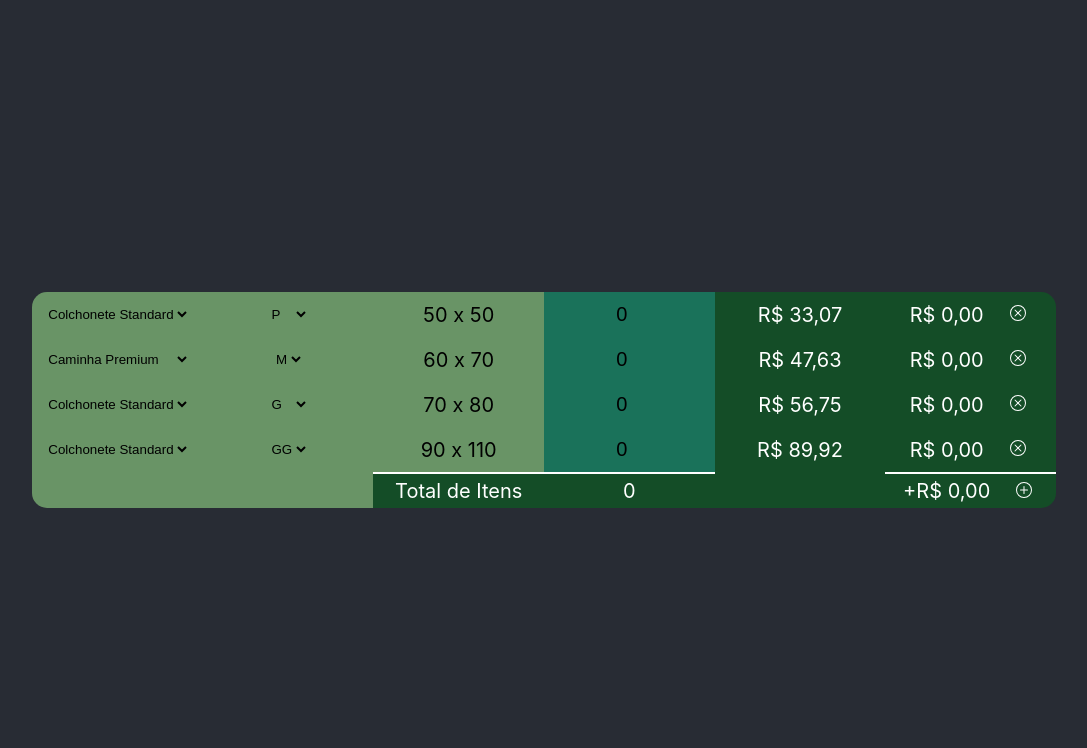
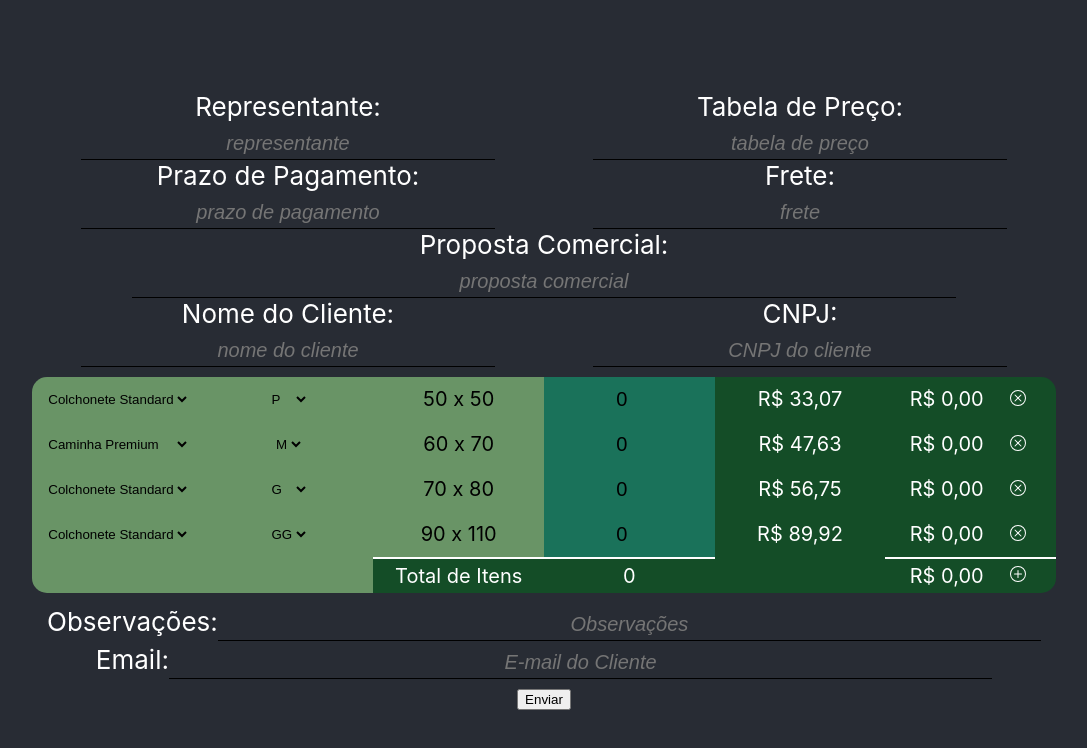
Before and after one commit to M4rrt/globalPatchPedido, a React (Create React App) app in the folder globalpatchpedido/: page / in a window 1280 px wide. Shown: the top 748 px of the page, without its empty margins (96-1183 px from the left). Built offline with nearby package versions, Linux system fonts and the light colour scheme.

Commit message:
implementando formulário

```diff
--- a/globalpatchpedido/src/App.css
+++ b/globalpatchpedido/src/App.css
@@ -36,3 +36,39 @@
     transform: rotate(360deg);
   }
 }
+.flex {
+  display: flex;
+  flex-wrap: wrap;
+}
+.col-6 {
+  display: grid;
+  width: 50%;
+  justify-items: center;
+  .input-under {
+    border: none;
+    border-bottom: 1px solid black;
+    background-color: transparent;
+    width: 80%;
+  }
+}
+
+.w-80 {
+  width: 80%;
+  .input-under {
+    border: none;
+    border-bottom: 1px solid black;
+    background-color: transparent;
+    width: 80%;
+    margin-top: 10px;
+    height: 25px;
+    text-align: center;
+  }
+  .input-under::placeholder {
+    text-align: center;
+    font-style: italic;
+    font-size: 20px;
+  }
+}
+
+.btn-enviar {
+}
--- a/globalpatchpedido/src/App.js
+++ b/globalpatchpedido/src/App.js
@@ -6,6 +6,15 @@ const App = () => {
 
   const [faixaPreco, setPreco] = useState("A");
   const [tipoTabela, setTipoTabela] = useState("lucroPresumido");
+  const [representante, setRepresentante] = useState('');
+  const [tabelaPreco, setTabelaPreco] = useState('');
+  const [prazoPagamento, setPrazoPagamento] = useState('');
+  const [frete, setFrete] = useState('');
+  const [propostaComercial, setPropostaComercial] = useState('');
+  const [nomeCliente, setNomeCliente] = useState('');
+  const [cnpj, setCnpj] = useState('');
+  const [observacao, setObservasao] = useState('');
+  const [email, setEmail] = useState('');
   const [tabelaHandler, setTabelaHandler] = useState();
   const [tabela, setTabela] = useState([
     {
@@ -87,7 +96,8 @@ const App = () => {
 
   // ainda não tá funcionando
   const addLinha = (event) => {
-    setTabela(prevTabela =>{
+    console.log("adicionando linha")
+    setTabela(prevTabela => {
       const prevLines = prevTabela
         .filter(linha => !linha.lastline)
       const lastline = prevTabela
@@ -105,7 +115,7 @@ const App = () => {
         classNames: ["backgroud-green", "backgroud-green", "backgroud-green", "backgroud-green-2", "bgsg", "bgsg"],
         lastline: false,
       }
-      return [...prevLines, {...newTabela}, ...lastline]
+      return [...prevLines, { ...newTabela }, ...lastline]
     }
     )
   }
@@ -140,12 +150,12 @@ const App = () => {
     setTabelaHandler(tabela)
   }
 
-  const changeProduto = (event,index) => {
+  const changeProduto = (event, index) => {
     const produto = event.target.value;
     const precoBruto = jsonData[tipoTabela][produto][faixaPreco]["P"];
     setTabela(prevTabela => prevTabela.map(linha => {
       if (linha.id === index) {
-        return {...linha, ...{ produto : produto,especificacao: jsonData[tipoTabela][produto]["caracteristica"]["P"], precoBruto, tamanho : "P", montante: linha.quantidade *precoBruto } }
+        return { ...linha, ...{ produto: produto, especificacao: jsonData[tipoTabela][produto]["caracteristica"]["P"], precoBruto, tamanho: "P", montante: linha.quantidade * precoBruto } }
       }
       return linha
     }))
@@ -157,7 +167,7 @@ const App = () => {
     const tam = event.target.value;
     setTabela(prevTabela => prevTabela.map(linha => {
       if (linha.id === index) {
-        return {...linha, ...{ precoBruto : jsonData[tipoTabela][linha.produto][faixaPreco][tam], tamanho: tam},especificacao: jsonData[tipoTabela][linha.produto]["caracteristica"][tam] }
+        return { ...linha, ...{ precoBruto: jsonData[tipoTabela][linha.produto][faixaPreco][tam], tamanho: tam }, especificacao: jsonData[tipoTabela][linha.produto]["caracteristica"][tam] }
       }
       return linha
     }))
@@ -166,10 +176,127 @@ const App = () => {
   }
 
 
+  const envioHandler = (table) => {
+    console.log("Enviado")
+    console.log(table)
+  }
+
+
   return (
     <div className="App">
       <header className="App-header">
+        <div className="flex w-80">
+          <div className="col-6">
+            <label htmlFor="representante">Representante:</label>
+            <input
+              className="input-under"
+              type="text"
+              id="representante"
+              placeholder="representante"
+              value={representante}
+              onChange={(e) => setRepresentante(e.target.value)}
+            />
+          </div>
+          <div className="col-6">
+            <label htmlFor="tabelaPreco">Tabela de Preço:</label>
+            <input
+              className="input-under"
+              type="text"
+              id="tabelaPreco"
+              placeholder="tabela de preço"
+              value={tabelaPreco}
+              onChange={(e) => setTabelaPreco(e.target.value)}
+            />
+          </div>
+          <div className="col-6">
+            <label htmlFor="prazoPagamento">Prazo de Pagamento:</label>
+            <input
+              className="input-under"
+              type="text"
+              id="prazoPagamento"
+              placeholder="prazo de pagamento"
+              value={prazoPagamento}
+              onChange={(e) => setPrazoPagamento(e.target.value)}
+            />
+          </div >
+          <div className="col-6">
+            <label htmlFor="frete">Frete:</label>
+            <input
+              className="input-under"
+              type="text"
+              id="frete"
+              placeholder="frete"
+              value={frete}
+              onChange={(e) => setFrete(e.target.value)}
+            />
+          </div>
+        </div>
+
+        <div className='w-80'>
+          <label htmlFor="propostaComercial">Proposta Comercial:</label>
+          <input
+            className="input-under"
+            type="text"
+            id="propostaComercial"
+            placeholder="proposta comercial"
+            value={propostaComercial}
+            onChange={(e) => setPropostaComercial(e.target.value)}
+          />
+        </div>
+        <div className="flex w-80">
+          <div className='col-6'>
+            <label htmlFor="nomeCliente">Nome do Cliente:</label>
+            <input
+              className="input-under"
+              type="text"
+              id="nomeCliente"
+              placeholder="nome do cliente"
+              value={nomeCliente}
+              onChange={(e) => setNomeCliente(e.target.value)}
+            />
+          </div>
+          <div className='col-6'>
+            <label htmlFor="cnpj">CNPJ:</label>
+            <input
+              className="input-under"
+              type="text"
+              id="cnpj"
+              placeholder="CNPJ do cliente"
+              value={cnpj}
+              onChange={(e) => setCnpj(e.target.value)}
+            />
+          </div>
+        </div>
+
+
         <Tabela linhas={tabela} onQntChangeHandler={alterLinhaTabela} removeLine={removeLinha} addLine={addLinha} onChangeProduto={changeProduto} onChangeTamanho={changeTamanho} key={1} />
+
+        <div className='w-80'>
+          <label htmlFor="observacao">Observações:</label>
+          <input
+            className="input-under"
+            type="text"
+            id="observacao"
+            placeholder="Observações"
+            value={observacao}
+            onChange={(e) => setObservasao(e.target.value)}
+          />
+        </div>
+
+        <div className='w-80'>
+          <label htmlFor="Email">Email:</label>
+          <input
+            className="input-under"
+            type="text"
+            id="email"
+            placeholder="E-mail do Cliente"
+            value={email}
+            onChange={(e) => setEmail(e.target.value)}
+          />
+        </div>
+        <div>
+          <button className="btn-enviar" onClick={() => envioHandler(tabela)}>Enviar</button>
+        </div>
       </header>
     </div>
   );
--- a/globalpatchpedido/src/components/linha/linha.component.jsx
+++ b/globalpatchpedido/src/components/linha/linha.component.jsx
@@ -32,12 +32,12 @@ class Linha extends Component {
 
                         }
                     </div>
-                    <div className={`celula ${classNames[5]}`}>+
+                    <div className={`celula ${classNames[5]}`}>
                         {
                             montante.toLocaleString('pt-BR', { style: 'currency', currency: 'BRL' })
                         }
-                        <button onClick={addLine} >
-                            <svg onClick={addLine} xmlns="http://www.w3.org/2000/svg" width="16" height="16" fill="#fff" class="bi bi-plus-circle" viewBox="0 0 16 16">
+                        <button >
+                            <svg onClick={addLine} xmlns="http://www.w3.org/2000/svg" width="16" height="16" fill="#fff" className="bi bi-plus-circle" viewBox="0 0 16 16">
                                 <path d="M8 15A7 7 0 1 1 8 1a7 7 0 0 1 0 14zm0 1A8 8 0 1 0 8 0a8 8 0 0 0 0 16z" />
                                 <path d="M8 4a.5.5 0 0 1 .5.5v3h3a.5.5 0 0 1 0 1h-3v3a.5.5 0 0 1-1 0v-3h-3a.5.5 0 0 1 0-1h3v-3A.5.5 0 0 1 8 4z" />
                             </svg>
@@ -88,8 +88,8 @@ class Linha extends Component {
                         {
                             montante.toLocaleString('pt-BR', { style: 'currency', currency: 'BRL' })
                         }
-                        <button onClick={(event) => removeLine(event, id)}>
-                            <svg onClick={(event) => removeLine(event, id)} xmlns="http://www.w3.org/2000/svg" width="16" height="16" fill="#fff" class="bi bi-x-circle" viewBox="0 0 16 16">
+                        <button>
+                            <svg onClick={(event) => removeLine(event, id)} xmlns="http://www.w3.org/2000/svg" width="16" height="16" fill="#fff" className="bi bi-x-circle" viewBox="0 0 16 16">
                                 <path d="M8 15A7 7 0 1 1 8 1a7 7 0 0 1 0 14zm0 1A8 8 0 1 0 8 0a8 8 0 0 0 0 16z" />
                                 <path d="M4.646 4.646a.5.5 0 0 1 .708 0L8 7.293l2.646-2.647a.5.5 0 0 1 .708.708L8.707 8l2.647 2.646a.5.5 0 0 1-.708.708L8 8.707l-2.646 2.647a.5.5 0 0 1-.708-.708L7.293 8 4.646 5.354a.5.5 0 0 1 0-.708z" />
                             </svg>
```
Lines whose indentation alone changed are shown as unchanged.
